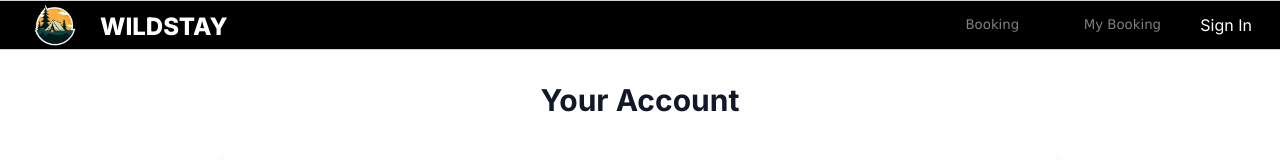
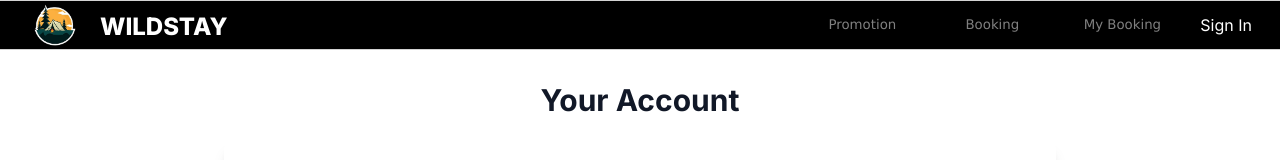
Before and after one commit to 2110503-2564/se-project-33_haad-bali, a Next.js app: page /account in a window 1280 px wide. Shown: the top 160 px of the page. Built offline with nearby package versions, Linux system fonts and the light colour scheme; no server answers.

Commit message:
promotion btn added with blank page

```diff
--- a/src/components/TopMenu.tsx
+++ b/src/components/TopMenu.tsx
@@ -30,9 +30,9 @@ export function TopMenu({ session }: TopMenuClientProps) {
         <span className="text-2xl font-extrabold text-white mt-1 ">WILDSTAY</span>
       </div>
       <div className={styles.rightSection}>
+      <TopMenuItem title="Promotion" pageRef="/promotion" />
         <TopMenuItem title="Booking" pageRef="/booking" />
         <TopMenuItem title="My Booking" pageRef="/mybooking" />
-
         {/* Dropdown Container */}
         <div className="relative">
           {/* Dropdown Trigger */}
@@ -63,6 +63,7 @@ export function TopMenu({ session }: TopMenuClientProps) {
                   >
                     Sign Out
                   </Link>
+
                 </div>
               ) : (
                 // Logged-out state
@@ -81,6 +82,7 @@ export function TopMenu({ session }: TopMenuClientProps) {
                   >
                     Register
                   </Link>
+
                 </div>
               )}
             </div>
```
Also changed, not shown: src/app/promotion/page.tsx (added).
